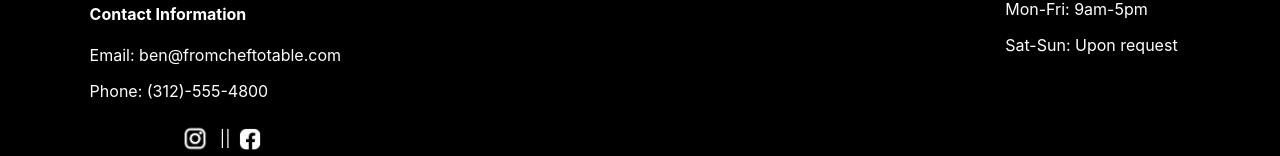
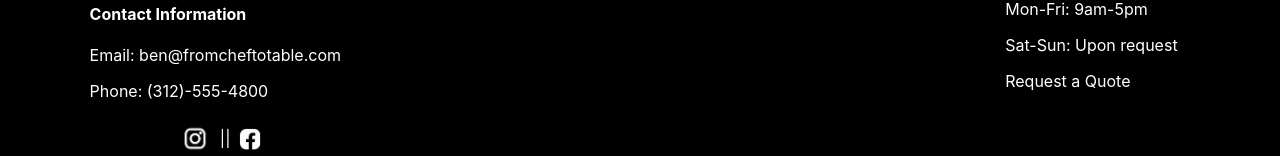
Before and after one commit to mwrowan89/BR-Fabrication-React.js, a React (Create React App) app: page / in a window 1280 px wide. Shown: the part 4519-4675 px from the top of the page. Built offline with nearby package versions, Linux system fonts and the light colour scheme.

Commit message:
Updated footer quote option

```diff
--- a/src/components/Footer.jsx
+++ b/src/components/Footer.jsx
@@ -45,6 +45,7 @@ function Footer() {
         <p>Shop Hours: </p>
         <p>Mon-Fri: 9am-5pm</p>
         <p>Sat-Sun: Upon request</p>
+        <p>Request a Quote</p>
       </div>
     </div>
   );
```
Also changed, not shown: src/Ideas.txt.
